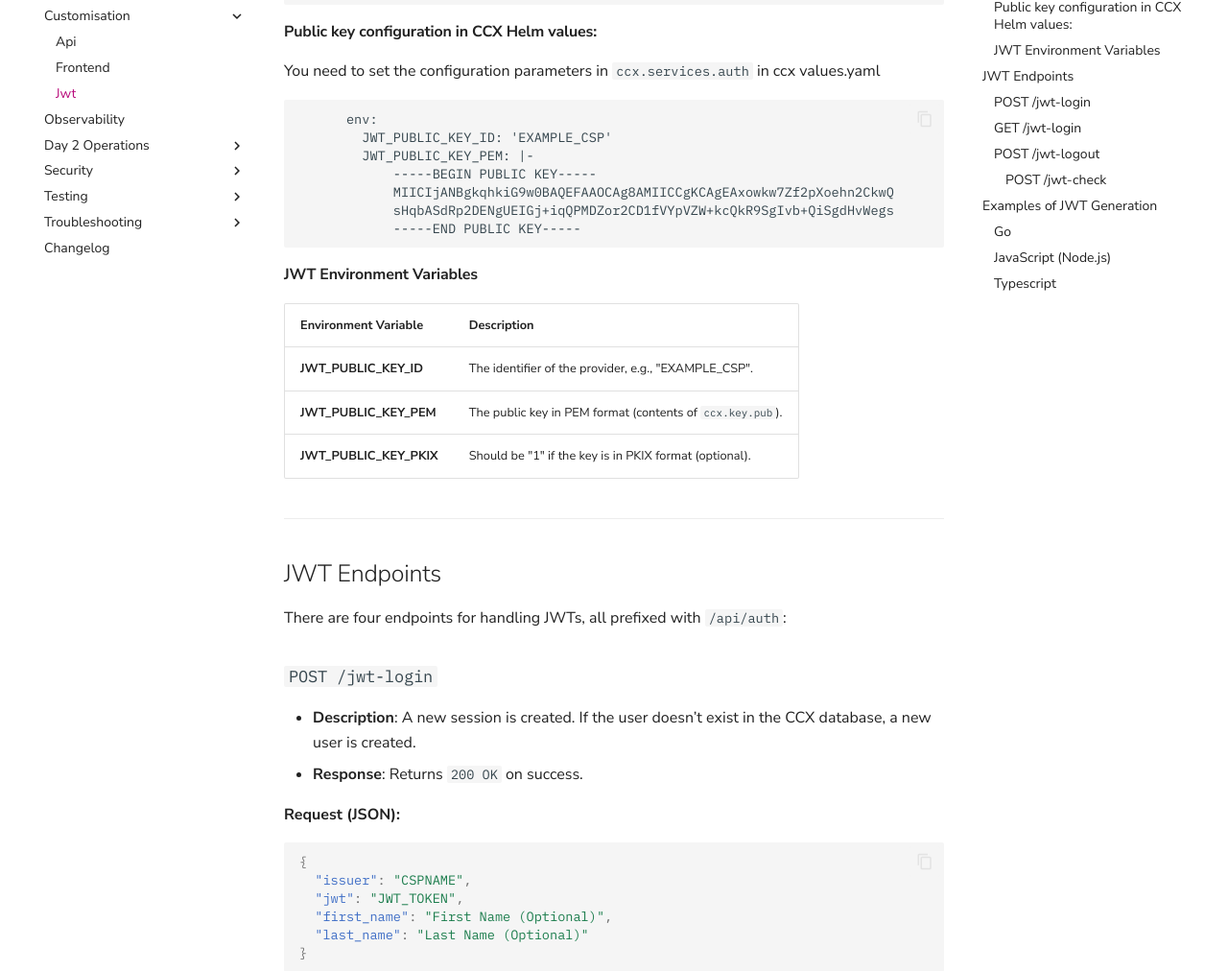
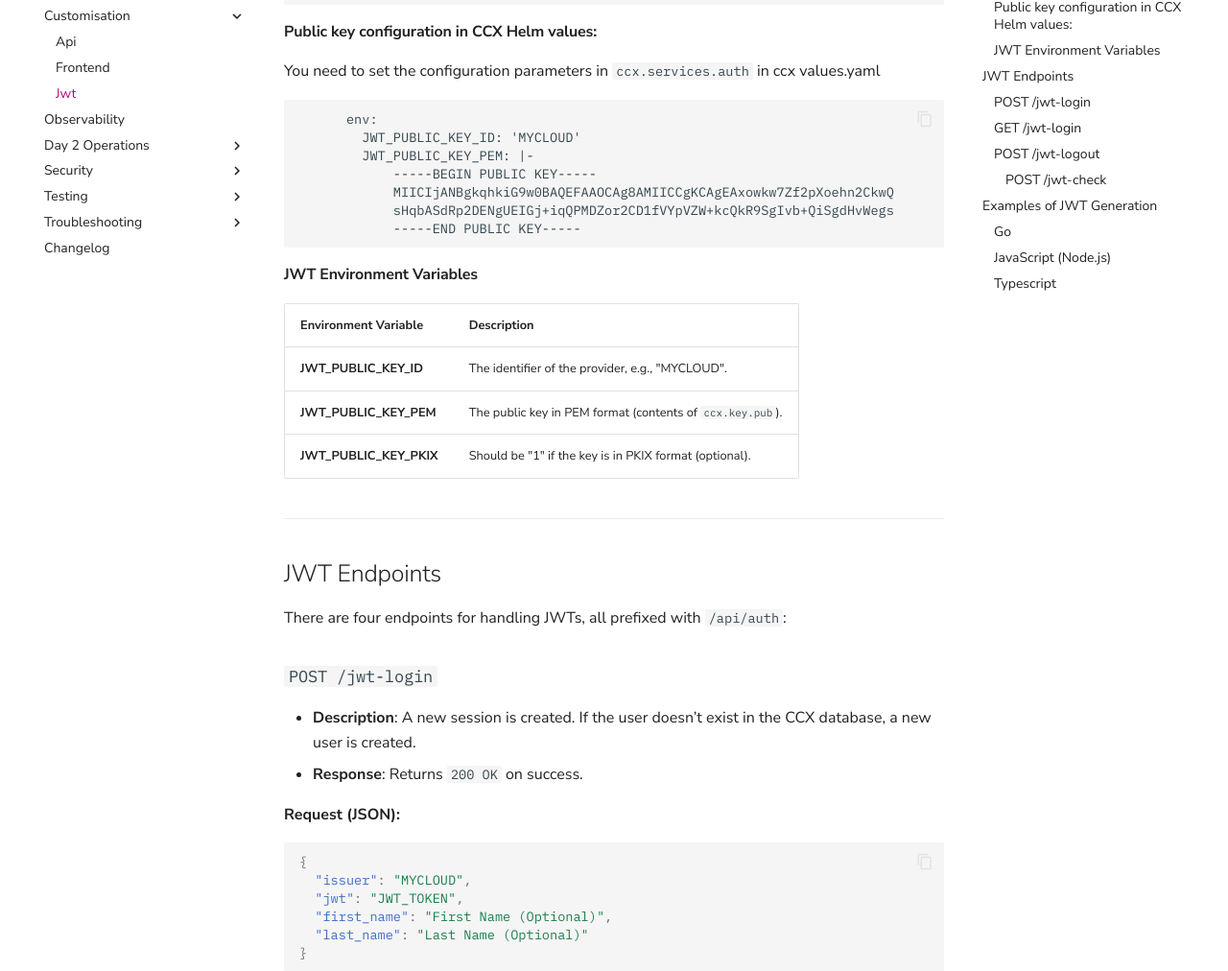
Before and after one commit to severalnines/ccx-docs, an MkDocs documentation site: the page built from docs/admin/Customisation/JWT.md, in a window 1280 px wide and 1400 px high, scrolled down 1292 px. Shown: the part 145-1157 px from the top of the window at 96% size. Built offline with MkDocs 1.6.1 and Material for MkDocs 9.7.7, drawn with Linux system fonts in a browser that asks for light colours; comment, search, counter and statistics services are not loaded; some of the changed text lies outside the part shown.

Commit message:
small up

````diff
--- a/docs/admin/Customisation/JWT.md
+++ b/docs/admin/Customisation/JWT.md
@@ -30,7 +30,7 @@ You need to set the configuration parameters in `ccx.services.auth` in ccx value
 
 ```
       env:
-        JWT_PUBLIC_KEY_ID: 'EXAMPLE_CSP'
+        JWT_PUBLIC_KEY_ID: 'MYCLOUD'
         JWT_PUBLIC_KEY_PEM: |-
             -----BEGIN PUBLIC KEY-----
             MIICIjANBgkqhkiG9w0BAQEFAAOCAg8AMIICCgKCAgEAxowkw7Zf2pXoehn2CkwQ
@@ -42,7 +42,7 @@ You need to set the configuration parameters in `ccx.services.auth` in ccx value
 
 | Environment Variable    | Description                                               |
 | ----------------------- | --------------------------------------------------------- |
-| **JWT_PUBLIC_KEY_ID**   | The identifier of the provider, e.g., "EXAMPLE_CSP".      |
+| **JWT_PUBLIC_KEY_ID**   | The identifier of the provider, e.g., "MYCLOUD".      |
 | **JWT_PUBLIC_KEY_PEM**  | The public key in PEM format (contents of `ccx.key.pub`). |
 | **JWT_PUBLIC_KEY_PKIX** | Should be "1" if the key is in PKIX format (optional).    |
 
@@ -61,7 +61,7 @@ There are four endpoints for handling JWTs, all prefixed with `/api/auth`:
 
 ```json
 {
-  "issuer": "CSPNAME",
+  "issuer": "MYCLOUD",
   "jwt": "JWT_TOKEN",
   "first_name": "First Name (Optional)",
   "last_name": "Last Name (Optional)"
@@ -83,7 +83,7 @@ There are four endpoints for handling JWTs, all prefixed with `/api/auth`:
 
 **Query Parameters:**
 
-- `issuer` — the issuer of the JWT, e.g., "CSPNAME".
+- `issuer` — the issuer of the JWT, e.g., "MYCLOUD".
 - `jwt` — the JWT.
 
 ### `POST /jwt-logout`
@@ -95,7 +95,7 @@ There are four endpoints for handling JWTs, all prefixed with `/api/auth`:
 
 ```json
 {
-  "issuer": "CSPNAME",
+  "issuer": "MYCLOUD",
   "jwt": "JWT_TOKEN"
 }
 ```
@@ -109,7 +109,7 @@ There are four endpoints for handling JWTs, all prefixed with `/api/auth`:
 
 ```json
 {
-  "issuer": "CSPNAME",
+  "issuer": "MYCLOUD",
   "jwt": "JWT_TOKEN"
 }
 ```
@@ -128,10 +128,10 @@ There are four endpoints for handling JWTs, all prefixed with `/api/auth`:
 
 ## Examples of JWT Generation
 
-Run the code by setting the params such as `CCX_URL`, `EXAMPLE_CSP`, `USERID` and `Private Key`
+Run the code by setting the params such as `CCX_URL`, `MYCLOUD`, `USERID` and `Private Key`
 
 - `CCX_URL`: E.g ccx.example.com
-- `EXAMPLE_CSP` : The name of the cloud provider, example `mydbaas`
+- `MYCLOUD` : The name of the cloud provider, example `mydbaas`
 - `USERID`:  Users with the the same `USERID` will see the same datastores. In Openstack e.g, there is a Project ID, if you want all users in a project to see the datastores, then you should set this to the Openstack Project Id.
 - `Private Key`: The actual private key used to encrypt the token.
 
@@ -195,14 +195,14 @@ func main() {
         log.Fatal(err)
     }
 
-    token, err := createJWT("EXAMPLE_CSP", "USERID", 15*time.Minute, privKey)
+    token, err := createJWT("MYCLOUD", "USERID", 15*time.Minute, privKey)
     if err != nil {
         log.Fatal(err)
     }
 
     client := &http.Client{Timeout: 5 * time.Second}
     in := &jwtLoginRequest{
-        Issuer:    "EXAMPLE_CSP",
+        Issuer:    "MYCLOUD",
         Token:     token,
         FirstName: "First_Name",
         LastName:  "Last_Name",
@@ -221,7 +221,7 @@ func main() {
     }
     defer resp.Body.Close()
     log.Print("response status: ", resp.Status)
-	constructedURL := fmt.Sprintf("%s/jwt-login?jwt=%s&issuer=%s", authUrlPrefix, token, "EXAMPLE_CSP")
+	constructedURL := fmt.Sprintf("%s/jwt-login?jwt=%s&issuer=%s", authUrlPrefix, token, "MYCLOUD")
 	log.Printf("Constructed URL: %s", constructedURL) // Log the constructed URL
 }
 
@@ -263,11 +263,11 @@ function createJWT(issuer, subject, expMinutes, key) {
 async function main() {
   try {
     // Create the JWT
-    const token = createJWT("EXAMPLE_CSP", "USERID", 15, privateKey);
+    const token = createJWT("MYCLOUD", "USERID", 15, privateKey);
 
     // Prepare the request body
     const requestBody = {
-      issuer: "EXAMPLE_CSP",
+      issuer: "MYCLOUD",
       jwt: token,
       first_name: "First_Name",
       last_name: "Last_Name"
@@ -282,7 +282,7 @@ async function main() {
     console.log("response status:", response.status);
 
     // Construct the login URL
-    const constructedURL = `${authUrlPrefix}/jwt-login?jwt=${encodeURIComponent(token)}&issuer=EXAMPLE_CSP`;
+    const constructedURL = `${authUrlPrefix}/jwt-login?jwt=${encodeURIComponent(token)}&issuer=MYCLOUD`;
     console.log("Constructed URL:", constructedURL);
 
   } catch (err) {
@@ -354,11 +354,11 @@ function createJWT(
 async function main() {
   try {
     // Create JWT
-    const token = createJWT("EXAMPLE_CSP", "USERID", 15, privateKey);
+    const token = createJWT("MYCLOUD", "USERID", 15, privateKey);
 
     // Prepare request payload
     const reqBody: JwtLoginRequest = {
-      issuer: "EXAMPLE_CSP",
+      issuer: "MYCLOUD",
       jwt: token,
       first_name: "First_Name",
       last_name: "Last_Name",
@@ -373,7 +373,7 @@ async function main() {
     console.log("response status:", resp.status);
 
     // Construct and print URL (as in Go)
-    const constructedURL = `${authUrlPrefix}/jwt-login?jwt=${encodeURIComponent(token)}&issuer=EXAMPLE_CSP`;
+    const constructedURL = `${authUrlPrefix}/jwt-login?jwt=${encodeURIComponent(token)}&issuer=MYCLOUD`;
     console.log("Constructed URL:", constructedURL);
   } catch (err) {
     if (axios.isAxiosError(err)) {
````
